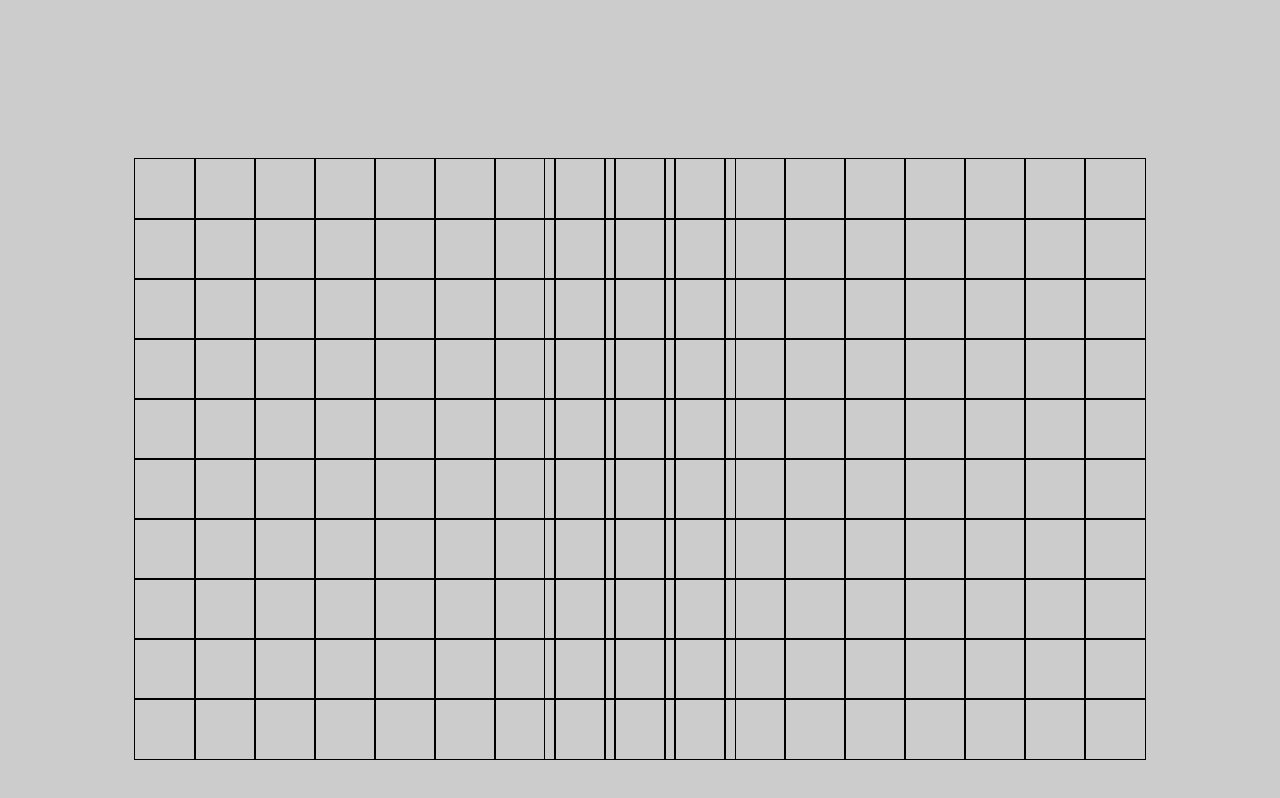
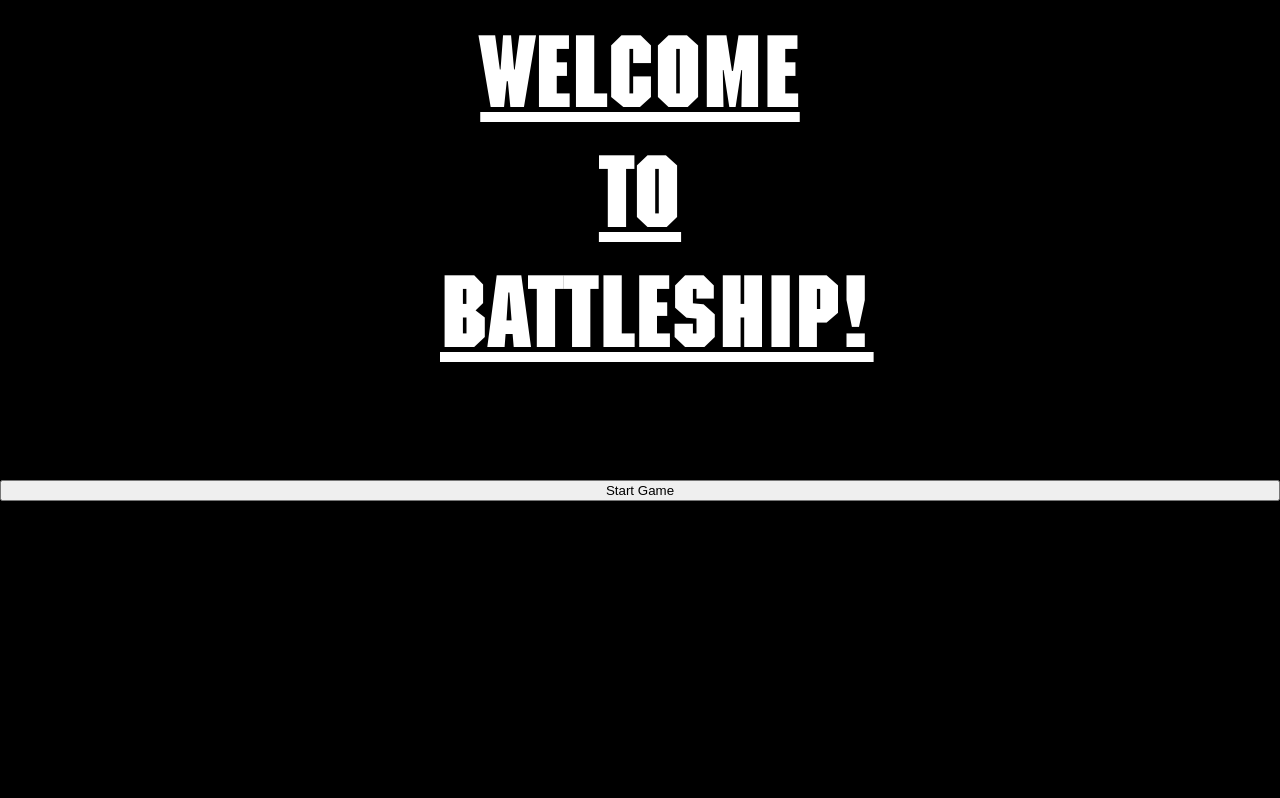
Before and after one commit to Jerriath/battleship, a website built with webpack: page dist/index.html in a window 1280 px wide. Built offline with nearby package versions, Linux system fonts and the light colour scheme.

Commit message:
UI is now working; added basic styleing

```diff
--- a/src/modules/index.js
+++ b/src/modules/index.js
@@ -5,6 +5,16 @@ import styles from "../style.css"
 import { testGame } from "./gameLoop.js";
 import { renderInitBoards, addAttackListener } from "./manipulateDOM.js";
 
+//Add event listener to the start game button
+let startBtn = document.querySelector("#startBtn");
+startBtn.addEventListener("click", function() {
+    let welcomePage = document.querySelector("#welcomePage");
+    let welcomeText = document.querySelector("#welcomeText");
+    welcomeText.style.visibility = "hidden";
+    welcomePage.style.width = "0%";
+    startBtn.style.visibility = "hidden";
+});
+
 
 let playerArray = testGame();
 let player = playerArray[0];
--- a/src/modules/manipulateDOM.js
+++ b/src/modules/manipulateDOM.js
@@ -1,13 +1,13 @@
 import styles from "../style.css";
 
 //Cache DOM
-let body = document.querySelector("body");
 let container = document.querySelector("#container");
 
 //Display the primitive boards on screen
 export function renderInitBoards() {
     let playerBoard = document.createElement("div");
     playerBoard.classList.add("playerBoard");
+    playerBoard.id = "playerBoard";
     for (let i = 0; i < 100; i ++) {
         let newSquare = document.createElement("div");
         newSquare.classList.add("square");
@@ -18,6 +18,7 @@ export function renderInitBoards() {
 
     let enemyBoard = document.createElement("div");
     enemyBoard.classList.add("enemyBoard");
+    enemyBoard.id = "enemyBoard";
     for (let i = 0; i < 100; i ++) {
         let newSquare = document.createElement("div");
         newSquare.classList.add("square");
@@ -27,7 +28,7 @@ export function renderInitBoards() {
     container.appendChild(enemyBoard);
 }
 
-//Needed to add event listeners to the enemy squares for initiating attacks
+//Needed to add event listeners to the enemy squares for initiating attacks; this function is a little long because it includes game functionality along with DOM manipulation
 export function addAttackListener(enemy, player) {
     for (let i = 0; i < 100; i++) {
         let currentId = "enemy" + i;
@@ -46,10 +47,35 @@ export function addAttackListener(enemy, player) {
             }
             let msg = player.attack(enemy, [x, y]);
             let clone = e.target.cloneNode(true);
-            clone.style.backgroundColor = "rgba(0, 0, 0, 0.7)";
+            if (msg.includes("missed")) {
+                clone.style.backgroundColor = "rgba(0, 0, 0, 0.7)";
+            }
+            else {
+                clone.style.backgroundColor = "red";
+            }
             e.target.replaceWith(clone);
             e.target.style.backgroundColor = "black";
-            console.log(msg);
+            console.log("Player Attack: " + msg);
+            setTimeout(function() {
+                let newMsg = enemy.attackRandom(player);
+                let coords = newMsg.slice(0, 2);
+                console.log(coords);
+                let square = null;
+                if (coords.charAt(1) === "0") {
+                    square = document.querySelector("#player"+coords.charAt(0))
+                }
+                else {
+                    square = document.querySelector("#player"+coords.charAt(1)+coords.charAt(0));
+                }
+                if (newMsg.includes("missed")) {
+                    square.style.backgroundColor = "rgba(0, 0, 0, 0.7)";
+                }
+                else {
+                    square.style.backgroundColor = "red";
+                }
+                newMsg = newMsg.substring(2);
+                console.log("Enemy Attack: " + newMsg);
+            }, 1000);
         })
     }
 }
--- a/src/modules/playerFactory.js
+++ b/src/modules/playerFactory.js
@@ -14,12 +14,12 @@ export default function(gameboard) {
             while (!isNewCoord) {
                 randRow = Math.floor(Math.random() * 10);
                 randCol = Math.floor(Math.random() * 10);
-                if (!player.getGameboard().getBoard()[randRow][randCol]) {
+                if (!player.getGameboard().getBoard()[randCol][randRow]) {
                     isNewCoord = true;
                 }
             }
-            let response = player.getGameboard().receiveAttack([randRow, randCol]);
-            return response;
+            let response = player.getGameboard().receiveAttack([randCol, randRow]);
+            return randCol + "" + randRow + response;
         }
     }
 }
--- a/src/style.css
+++ b/src/style.css
@@ -1,41 +1,110 @@
+@font-face {
+    font-family: "MyFont";
+    font-weight: bold;
+    src: url("fonts/MachineStd-Bold.otf") format("opentype");
+}
+
 body {
     background-color: rgba(0, 0, 0, 0.2);
+    width: 100vw;
+    height: 100vh;
+    margin: 0;
+}
+
+h1 {
+    font-family: "MyFont";
 }
 
 #container {
-    width: 80%;
-    height: 60%;
+    width: 70%;
+    height: 40vw;
     position: relative;
     top: 150px; bottom: 0; right: 0; left: 0;
     margin: auto;
     font-size: 0;
+    position: relative;
+    top: 25%;
+}
 
+#welcomePage {
+    color: white;
+    background-color: black;
+    width: 100%;
+    height: 100%;
+    position: absolute;
+    left: 0;
+    z-index: 1;
+    text-align: center;
+    transition: all 0.5s linear;
+}
+
+#startBtn {
+    position: absolute;
+    top: 60%;
+    left: 0;
+    right: 0;
+    margin: auto;
+}
+
+.titleFont {
+    height: 100px;
+    width: 400px;
+    font-size: 100px;
+    text-decoration: underline;
+    position: absolute;
+    top: 0; right: 0; bottom: 0; left: 0;
+    margin: auto;
+    margin-top: 25px;
+    text-align: center;
 }
 
 .playerBoard {
-    width: 600px;
-    height: 600px;
+    width: 30vw;
+    min-width: 300px;
+    height: 30vw;
+    min-height: 300px;
     position: absolute;
     left: 0;
     margin: auto;
     border: 1px solid black;
     display: inline-block;
+    transition: all 0.2s linear;
 }
 
 .enemyBoard {
-    width: 600px;
-    height: 600px;
+    width: 30vw;
+    min-width: 300px;
+    height: 30vw;
+    min-height: 300px;
     position: absolute;
     right: 0;
     margin: auto;
     border: 1px solid black;
     display: inline-block;
+    transition: all 0.2s linear;
+}
+
+.transparent {
+    opacity: 0;
+}
+
+.centerView {
+    width: 40vw;
+    height: 40vw;
+    right: 0;
 }
 
 .square {
-    width: 60px;
-    height: 60px;
+    width: 10%;
+    height: 10%;
     margin: 0px;
     outline: 1px solid black;
     display: inline-block;
+    background-color: rgba(0, 0, 0, 0.2);
+    cursor: pointer;
+    transition: all 0.2s linear;
 }
+
+.square:hover {
+    background-color: rgba(0, 0, 0, 0.5);
+}
```
Also changed, not shown: dist/5694a6c2379b3c20475a.otf (added), dist/index.html, dist/main.js, src/fonts/MachineStd-Bold.otf (added), src/modules/gameLoop.js (line endings or trailing spaces).
